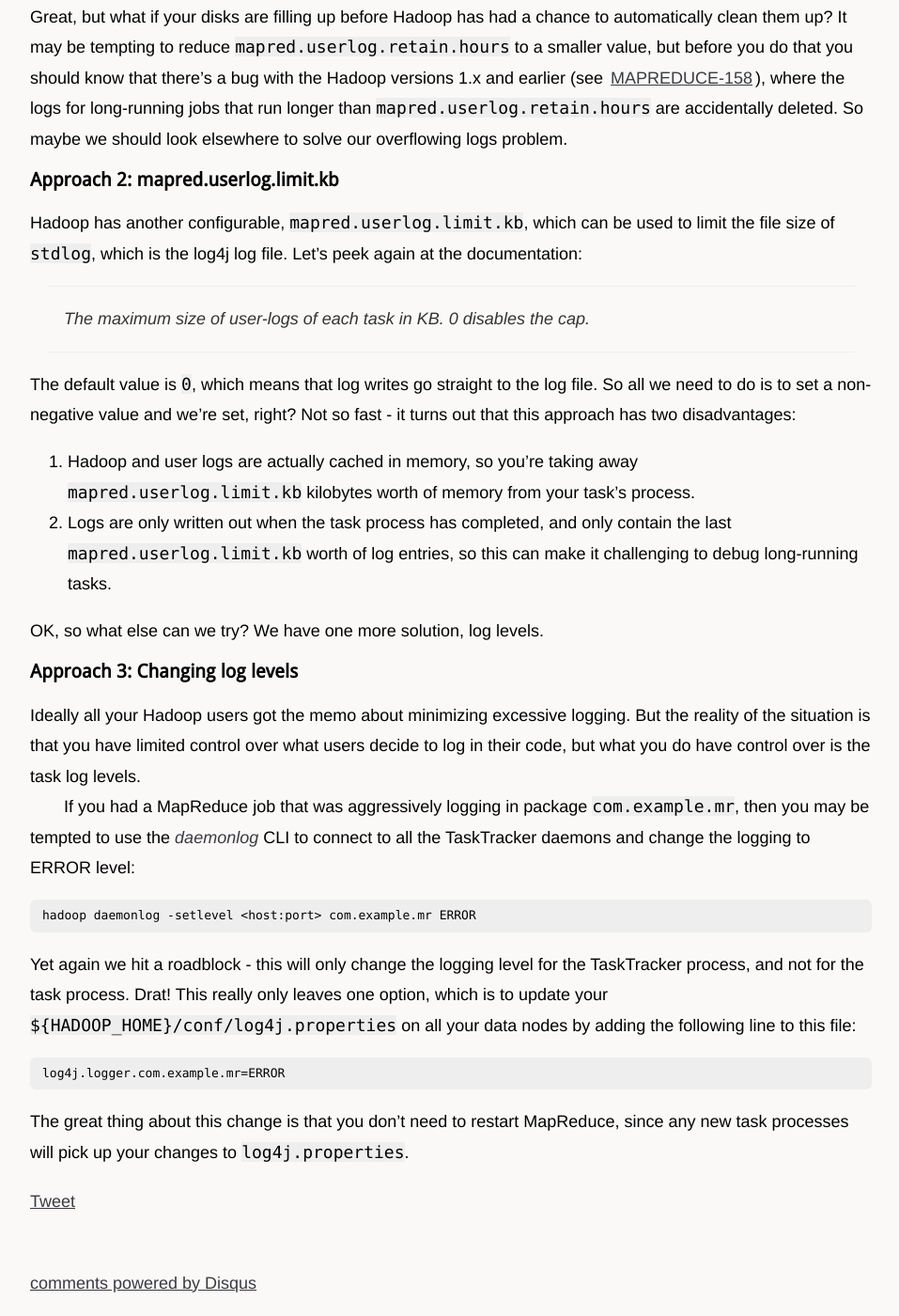
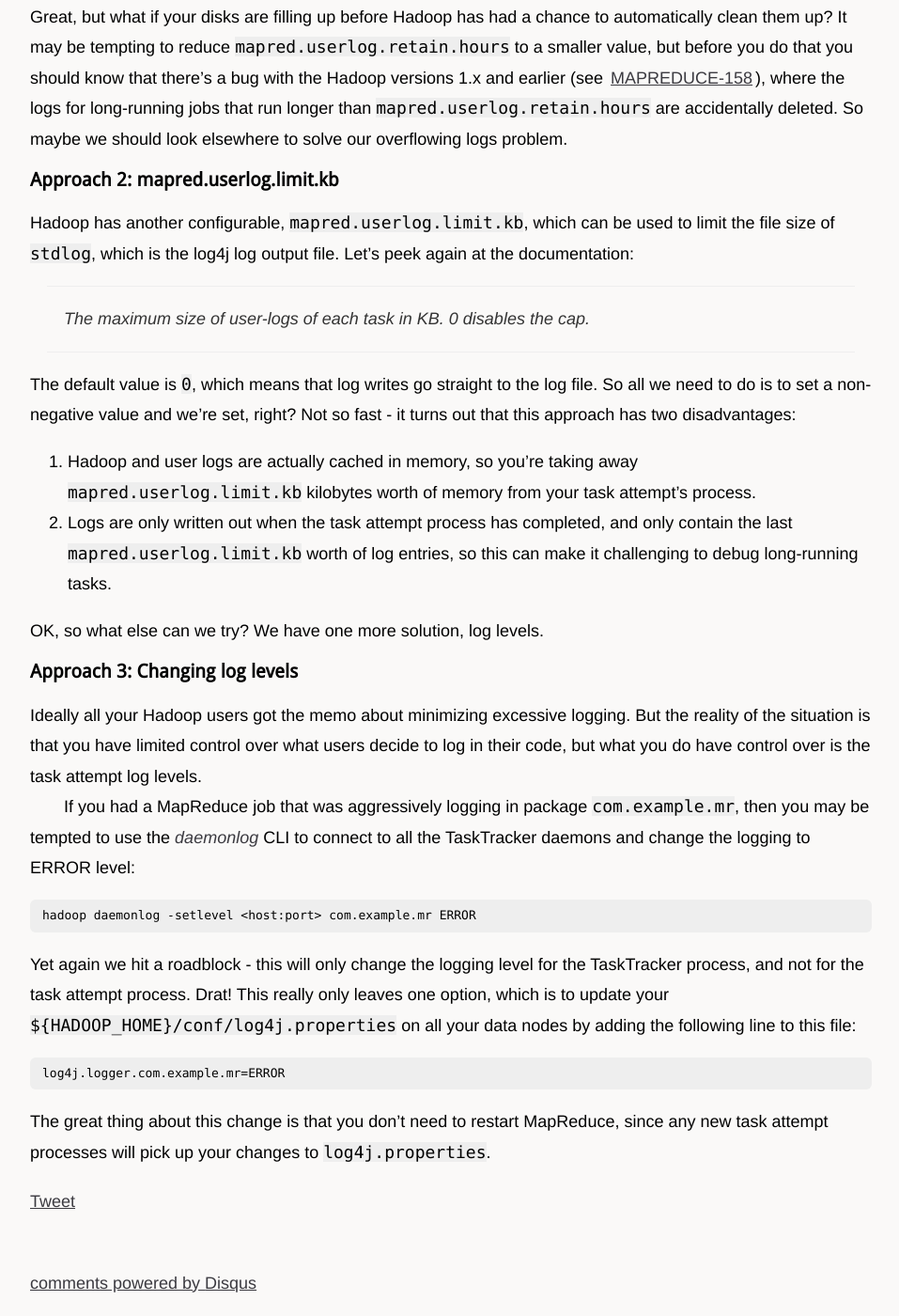
Before and after one commit to alexholmes/blog, a Jekyll site: the page built from _posts/2012-11-12-hadoop-logging.markdown, in a window 1280 px wide and 1400 px high, scrolled down 1275 px. Shown: the whole window at 94% size, without its empty margins (160-1117 px from the left). Built offline with Jekyll 4.4.1, drawn with Linux system fonts in a browser that asks for light colours; comment, search, counter and statistics services are not loaded; some of the changed text lies outside the part shown.

Commit message:
rewording

```diff
--- a/_posts/2012-11-12-hadoop-logging.markdown
+++ b/_posts/2012-11-12-hadoop-logging.markdown
@@ -9,16 +9,16 @@ categories:
 Imagine that you're a Hadoop administrator, and to make things  interesting you're managing a
 multi-tenant Hadoop cluster where data scientists, developers and QA
 are pounding your cluster. One day you notice that your disks are filling-up fast,
-and after some investigating you realize that the root cause is your MapReduce task logs.
+and after some investigating you realize that the root cause is your MapReduce task attempt logs.
 
 How do you guard against this sort of thing happening? Before we get to that we need to understand
 where these files exist, and how they're written. The figure below shows the three log files that
-are created for each task in MapReduce. Notice that the logs are written to the local disk of the
-task.
+are created for each task attempt in MapReduce. Notice that the logs are written to the local disk of the
+task attempt.
 
 ![parition](/images/hadoop-task-logs-location.png)
 
-OK, so how does Hadoop normally make sure that our disks don't fill-up with these task logs?
+OK, so how does Hadoop normally make sure that our disks don't fill-up with these task attempt logs?
 I'll cover three approaches.
 
 ## Approach 1: mapred.userlog.retain.hours
@@ -39,7 +39,7 @@ So maybe we should look elsewhere to solve our overflowing logs problem.
 ## Approach 2: mapred.userlog.limit.kb
 
 Hadoop has another configurable, `mapred.userlog.limit.kb`, which can be used to limit the file
-size of `stdlog`, which is the log4j log file. Let's peek again at the documentation:
+size of `stdlog`, which is the log4j log output file. Let's peek again at the documentation:
 
 > The maximum size of user-logs of each task in KB. 0 disables the cap.
 
@@ -48,8 +48,8 @@ do is to set a non-negative value and we're set, right? Not so fast - it turns o
 approach has two disadvantages:
 
 1. Hadoop and user logs are actually cached in memory, so you're taking away
-`mapred.userlog.limit.kb` kilobytes worth of memory from your task's process.
-2. Logs are only written out when the task process has completed, and only contain the last
+`mapred.userlog.limit.kb` kilobytes worth of memory from your task attempt's process.
+2. Logs are only written out when the task attempt process has completed, and only contain the last
 `mapred.userlog.limit.kb` worth of log entries, so this can make it challenging to debug long-running
 tasks.
 
@@ -59,7 +59,7 @@ OK, so what else can we try? We have one more solution, log levels.
 
 Ideally all your Hadoop users got the memo about minimizing excessive logging. But the reality of
 the situation is that you have limited control over what users decide to log in their code, but
-what you do have control over is the task log levels.
+what you do have control over is the task attempt log levels.
 
 If you had a MapReduce job that was aggressively logging in package `com.example.mr`, then you may
 be tempted to use the _daemonlog_ CLI to connect to all the TaskTracker daemons and change the
@@ -68,12 +68,12 @@ logging to ERROR level:
     hadoop daemonlog -setlevel <host:port> com.example.mr ERROR
 
 Yet again we hit a roadblock - this will only change the logging level for the TaskTracker process,
-and not for the task process. Drat! This really only leaves one option, which is to update your
+and not for the task attempt process. Drat! This really only leaves one option, which is to update your
 `${HADOOP_HOME}/conf/log4j.properties` on all your data nodes by adding the following line to this
 file:
 
     log4j.logger.com.example.mr=ERROR
 
 The great thing about this change is
-that you don't need to restart MapReduce, since any new task processes will pick up your changes to
+that you don't need to restart MapReduce, since any new task attempt processes will pick up your changes to
 `log4j.properties`.
```
